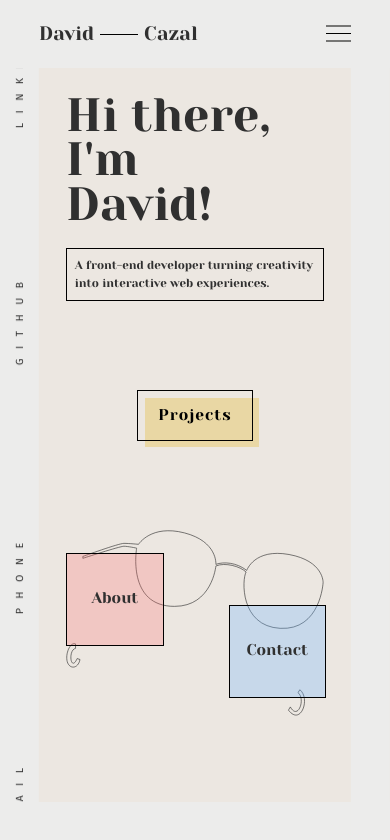
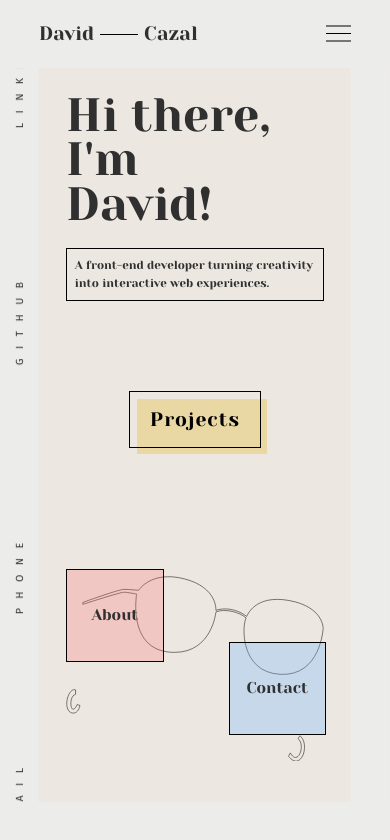
Before and after one commit to DavidCazalCollados/portfolio_2025, a React (Create React App) app: page / in a window 390 px wide. Shown: the top 840 px of the page. Built offline with nearby package versions, Linux system fonts and the light colour scheme; a web font is replaced by a local one.

Commit message:
try fix bug 0ne

```diff
--- a/src/assets/draw.css
+++ b/src/assets/draw.css
@@ -1,3 +1,2 @@
 .draw-container {
-  /* background-color: rebeccapurple; */
 }
--- a/src/assets/general_disposition.css
+++ b/src/assets/general_disposition.css
@@ -8,8 +8,9 @@
 @media (max-width: 420px) {
   .general-disposition {
     width: auto;
-    height: 100vh;
+    height: 95vh;
     margin-left: 4.6vh;
     margin-right: 4.6vh;
+    /* background-color: red; */
   }
 }
--- a/src/assets/home.css
+++ b/src/assets/home.css
@@ -140,7 +140,6 @@
 
 /* Top */
 .home-phone {
-  /* background-color: rebeccapurple; */
   height: 100vh;
   width: 100%;
   display: flex;
@@ -152,7 +151,6 @@
 }
 
 .home-phone-top {
-  /* background-color: red; */
   height: 29%;
   overflow-x: hidden;
   overflow-y: hidden;
@@ -191,8 +189,8 @@
 
 /* Middle */
 .home-phone-middle {
-  height: 32%;
-  font-size: 4vw;
+  height: 33%;
+  font-size: 5vw;
   font-family: 'Yeseva One', serif;
   color: var(--font-color);
   display: flex;
@@ -204,8 +202,11 @@
 
 .home-phone-bottom {
   display: flex;
+  justify-content: center;
+  align-items: center;
   position: relative;
-  /* background-color: aqua; */
+  /* background-color: rebeccapurple; */
+  height: 31vh;
 }
 
 .red-square-phone {
```
